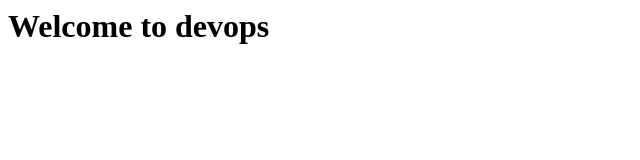
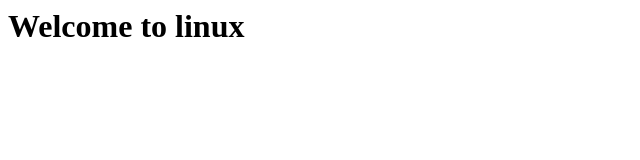
Before and after one commit to Prathamesh1913/practicedemo, a plain HTML site: page index.html in a window 1280 px wide. Shown: the full height of the page, 0-640 px from the left. Drawn offline with Linux system fonts and the light colour scheme.

Commit message:
updating index file

```diff
--- a/index.html
+++ b/index.html
@@ -1 +1 @@
-<h1>Welcome to devops</h1>
+<h1>Welcome to linux</h1>
```
